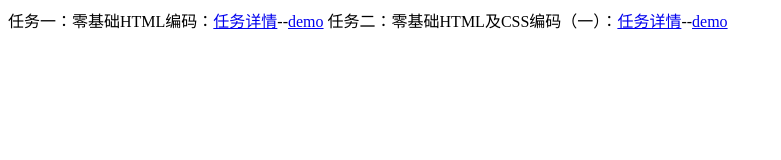
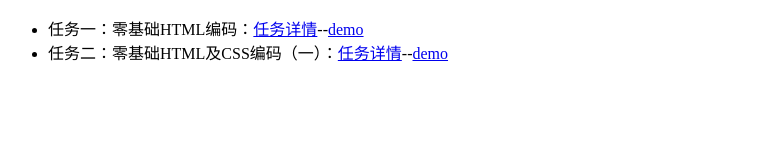
Before and after one commit to 1207589433/IFE, a plain HTML site: page index.html in a window 1280 px wide. Shown: the whole page, without its empty margins (0-781 px from the left). Drawn offline with Linux system fonts and the light colour scheme.

Commit message:
Update index.html

```diff
--- a/index.html
+++ b/index.html
@@ -5,7 +5,9 @@
 	<title>IFE</title>
 </head>
 <body>
-任务一：零基础HTML编码：<a href="http://ife.baidu.com/task/detail?taskId=1" target="_blank">任务详情</a>--<a href="http://leotime.github.io/IFE/test1" target="_blank">demo</a>
-任务二：零基础HTML及CSS编码（一）：<a href="http://ife.baidu.com/task/detail?taskId=2" target="_blank">任务详情</a>--<a href="http://leotime.github.io/IFE/test2" target="_blank">demo</a>
+<ul>
+<li>任务一：零基础HTML编码：<a href="http://ife.baidu.com/task/detail?taskId=1" target="_blank">任务详情</a>--<a href="http://leotime.github.io/IFE/test1" target="_blank">demo</a></li>
+<li>任务二：零基础HTML及CSS编码（一）：<a href="http://ife.baidu.com/task/detail?taskId=2" target="_blank">任务详情</a>--<a href="http://leotime.github.io/IFE/test2" target="_blank">demo</a></li>
+</ul>
 </body>
 </html>
```
